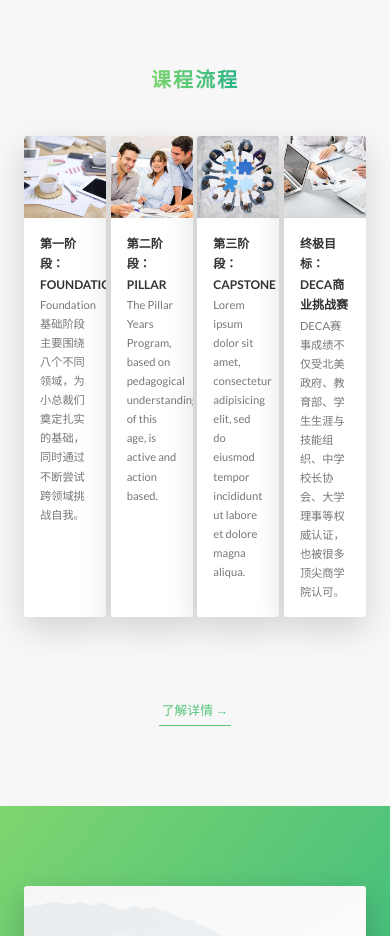
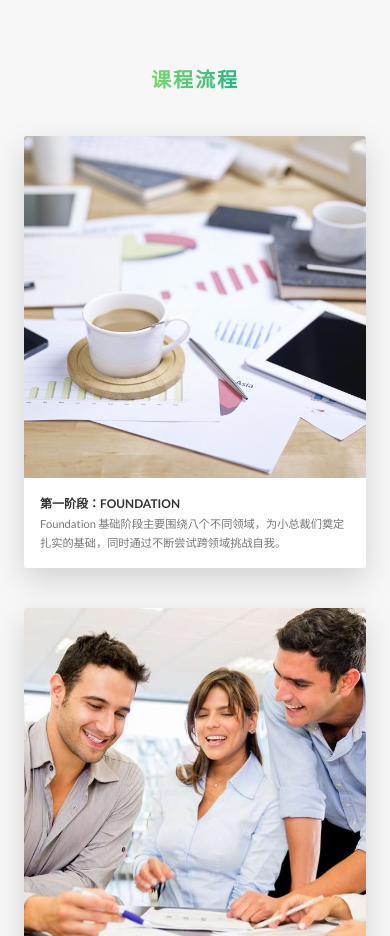
Before and after one commit to wuchufan/petitceo-design3, a website: page index.html in a window 390 px wide. Shown: the part 3540-4476 px from the top of the page. Drawn offline with Linux system fonts and the light colour scheme.

Commit message:
media query on card

```diff
--- a/sass/components/_card.scss
+++ b/sass/components/_card.scss
@@ -4,15 +4,25 @@
   justify-content: space-between;
 
 
+  @include respond (tab-port){
+    flex-direction: column;
+  }
+
+
 }
 
 .card{
+  @include respond (tab-port){
+    margin-bottom:5rem;
+  }
+
   flex-basis:24%;
   display: flex;
   flex-direction: column;
   border-radius: 3px;
   overflow: hidden;
   box-shadow:0 1.5rem 4rem rgba($color-black, .15);
+
 
   &__image-box{
     position:relative;
```
Also changed, not shown: css/style.css.
